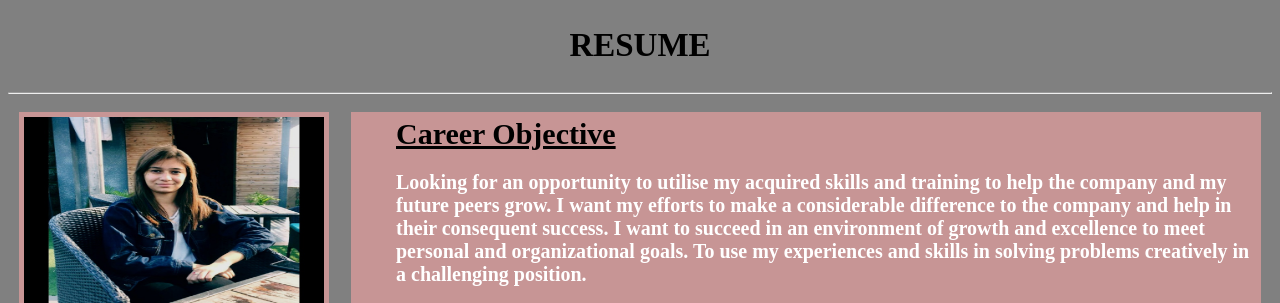
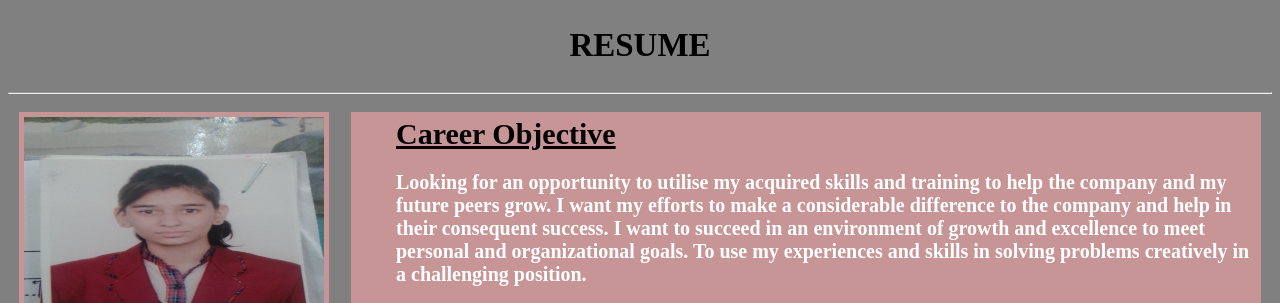
Before and after one commit to akshita12248/Resume, a plain HTML site: page index.html in a window 1280 px wide. Shown: the top 303 px of the page. Drawn offline with Linux system fonts and the light colour scheme.

Commit message:
Update and rename resu.html to index.html

```diff
--- a/resu.html
+++ b/index.html
@@ -9,7 +9,7 @@
     <h2><center>RESUME</center></h2>
     <hr>
     <ul class="flex-container">
-  <li class="flex-item1"><img src="at.jpg" width="300px" height="200px;">
+  <li class="flex-item1"><img src="at4.jpg" width="300px" height="200px;">
     <div class="name">
       <u><b>Akshita Thapar</b></u>
     </div>
```
